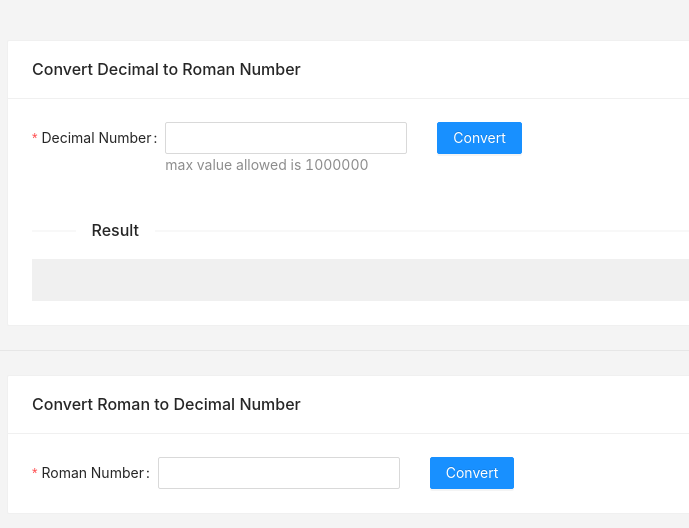
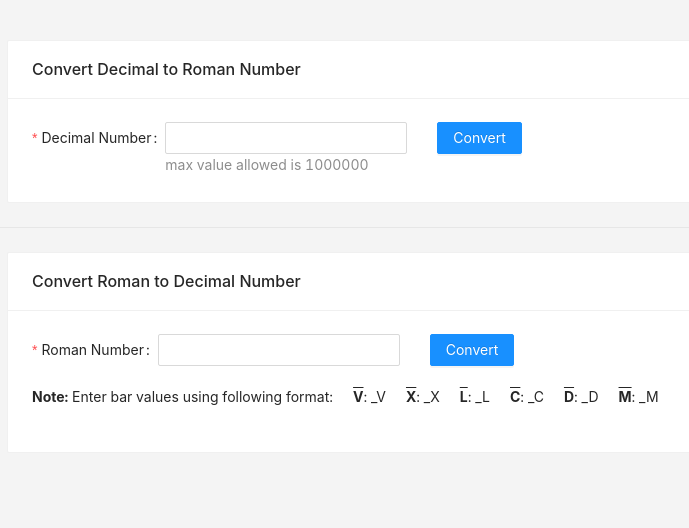
Before and after one commit to rehanalam/roman-numerals-converter, a React (Create React App) app: page / in a window 1280 px wide. Shown: the top 528 px of the page, without its empty margins (133-822 px from the left). Built offline with nearby package versions, Linux system fonts and the light colour scheme.

Commit message:
* Adds new styles * Adds roman numberal info * Refactored code

```diff
--- a/src/App.css
+++ b/src/App.css
@@ -15,3 +15,13 @@
   padding: 20px;
 
 }
+
+.roman-number-info {
+  margin: 20px 0 ;
+}
+
+.overline {
+  text-decoration: overline;
+  font-weight: bold;
+  margin-left: 20px;
+}
--- a/src/DecimalToRoman.tsx
+++ b/src/DecimalToRoman.tsx
@@ -1,14 +1,14 @@
 import { Button, Card, Divider, Form, Input } from 'antd';
 import React, { useState } from 'react';
-import { RomanNumerals } from './utility';
+import { romanNumerals } from './utility';
 
 function DecimalToRomanConverter() {
     let [decimalInput, setDecimalInput] = useState(0);
     let [romanOutput, setRomanOutput] = useState('');
 
     let convertToRoman = () => {
-        RomanNumerals.resetRomanNumber();
-        let result = RomanNumerals.toRoman(decimalInput);
+        romanNumerals.resetRomanNumber();
+        let result = romanNumerals.toRoman(decimalInput);
         setRomanOutput(result);
     }
 
@@ -18,7 +18,6 @@ function DecimalToRomanConverter() {
                 name="basic"
                 layout="inline"
                 onFinish={convertToRoman}
-            // onFinishFailed={onFinishFailed}
             >
                 <Form.Item
                     label="Decimal Number"
@@ -42,12 +41,12 @@ function DecimalToRomanConverter() {
                     </Button>
                 </Form.Item>
             </Form>
-            <div className="output-wrapper ">
+            {romanOutput && <div className="output-wrapper ">
                 <Divider orientation="left"> Result </Divider>
                 <div className="output">
                     {romanOutput}
                 </div>
-            </div>
+            </div>}
         </Card>
     </div>
 }
--- a/src/RomanToDecimal.tsx
+++ b/src/RomanToDecimal.tsx
@@ -1,13 +1,14 @@
 import { Button, Card, Divider, Form, Input } from 'antd';
 import React, { useState } from 'react';
-import { RomanNumerals } from './utility';
+import { romanNumerals } from './utility';
 
 function RomanToDecimalConverter() {
     let [decimalOutput, setDecimalOutput] = useState(0);
     let [romanInput, setRomanInputInput] = useState('');
+    const { fromRoman, romanNumbersMap } = romanNumerals;
 
     let convertToRoman = () => {
-        let result = RomanNumerals.fromRoman(romanInput.toUpperCase());
+        let result = fromRoman(romanInput.toUpperCase());
         setDecimalOutput(result);
     }
 
@@ -32,6 +33,16 @@ function RomanToDecimalConverter() {
                     </Button>
                 </Form.Item>
             </Form>
+            <div className="roman-number-info">
+                <p><strong>Note:</strong> Enter bar values using following format:
+                    <span className="overline">V</span>: _V
+                    <span className="overline">X</span>: _X
+                    <span className="overline">L</span>: _L
+                    <span className="overline">C</span>: _C
+                    <span className="overline">D</span>: _D
+                    <span className="overline">M</span>: _M
+                </p>
+            </div>
             {!!decimalOutput && <div className="output-wrapper">
                 <Divider orientation="left">Result</Divider>
                 <div className="output">
--- a/src/utility.ts
+++ b/src/utility.ts
@@ -1,4 +1,4 @@
-export let RomanNumerals = (function () {
+export let romanNumerals = (function () {
   interface RomanNumbersMapDef {
     [key: string]: number;
   }
@@ -129,8 +129,10 @@ export let RomanNumerals = (function () {
   }
 
   return {
+    romanNumbersMap,
     toRoman,
     fromRoman,
     resetRomanNumber,
+    checkSpecialCharacter,
   };
 })();
```
